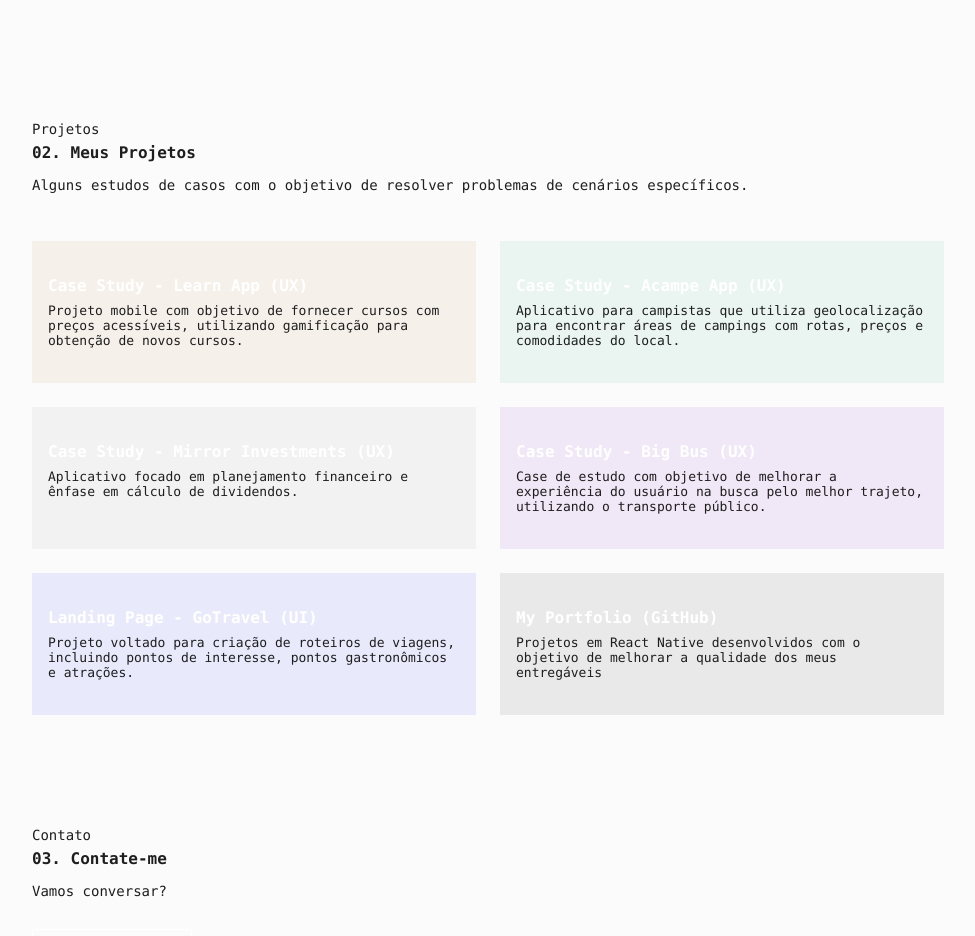
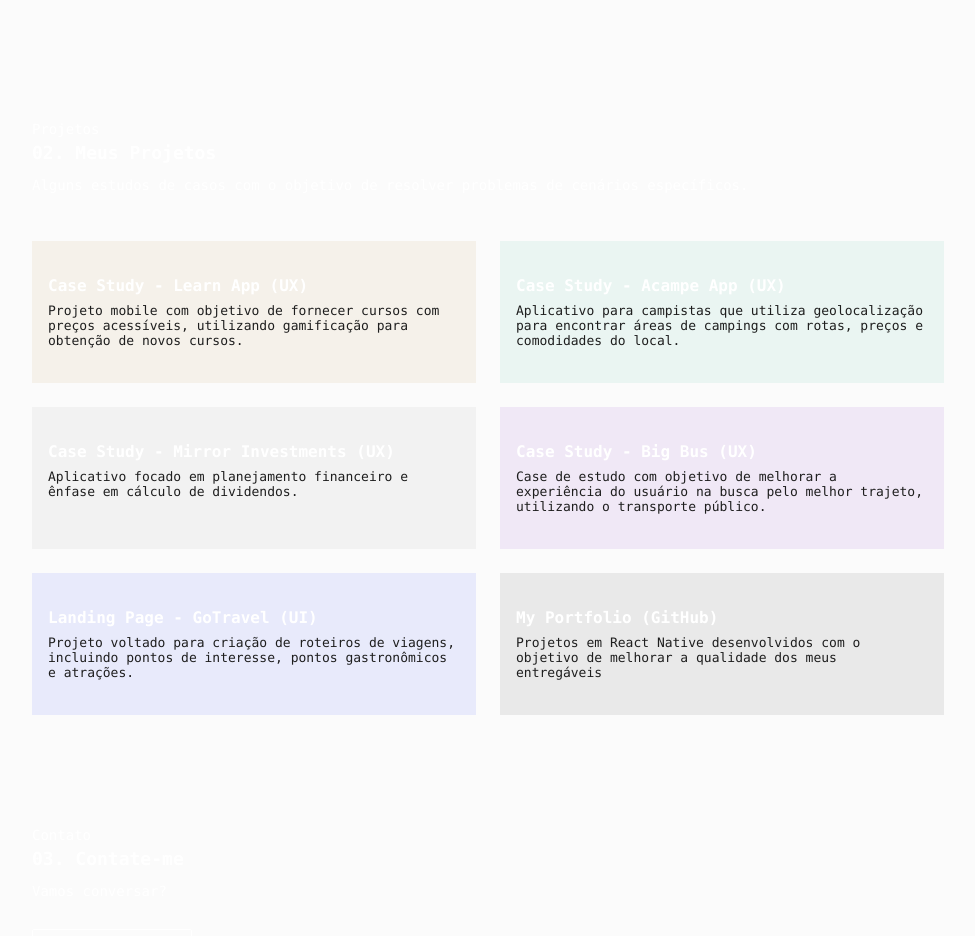
Before and after one commit to Phixelz/MyPortfolio, a Next.js app: page / in a window 1280 px wide. Shown: the part 1140-2076 px from the top of the page, without its empty margins (152-1127 px from the left). Built offline with nearby package versions, Linux system fonts and the light colour scheme.

Commit message:
components update

```diff
--- a/src/components/Title/styles.module.scss
+++ b/src/components/Title/styles.module.scss
@@ -8,6 +8,7 @@
   h2, h5 {
     font-size: 1.4rem;
     font-weight: 400;
+    color: var(--white);
 
     line-height: 1.6rem;
 
@@ -15,8 +16,9 @@
   }
 
   h3 {
-    font-size: 1.6rem;
+    font-size: 1.8rem;
     font-weight: 700;
+    color: var(--white);
 
     line-height: 1.6rem;
 
```
